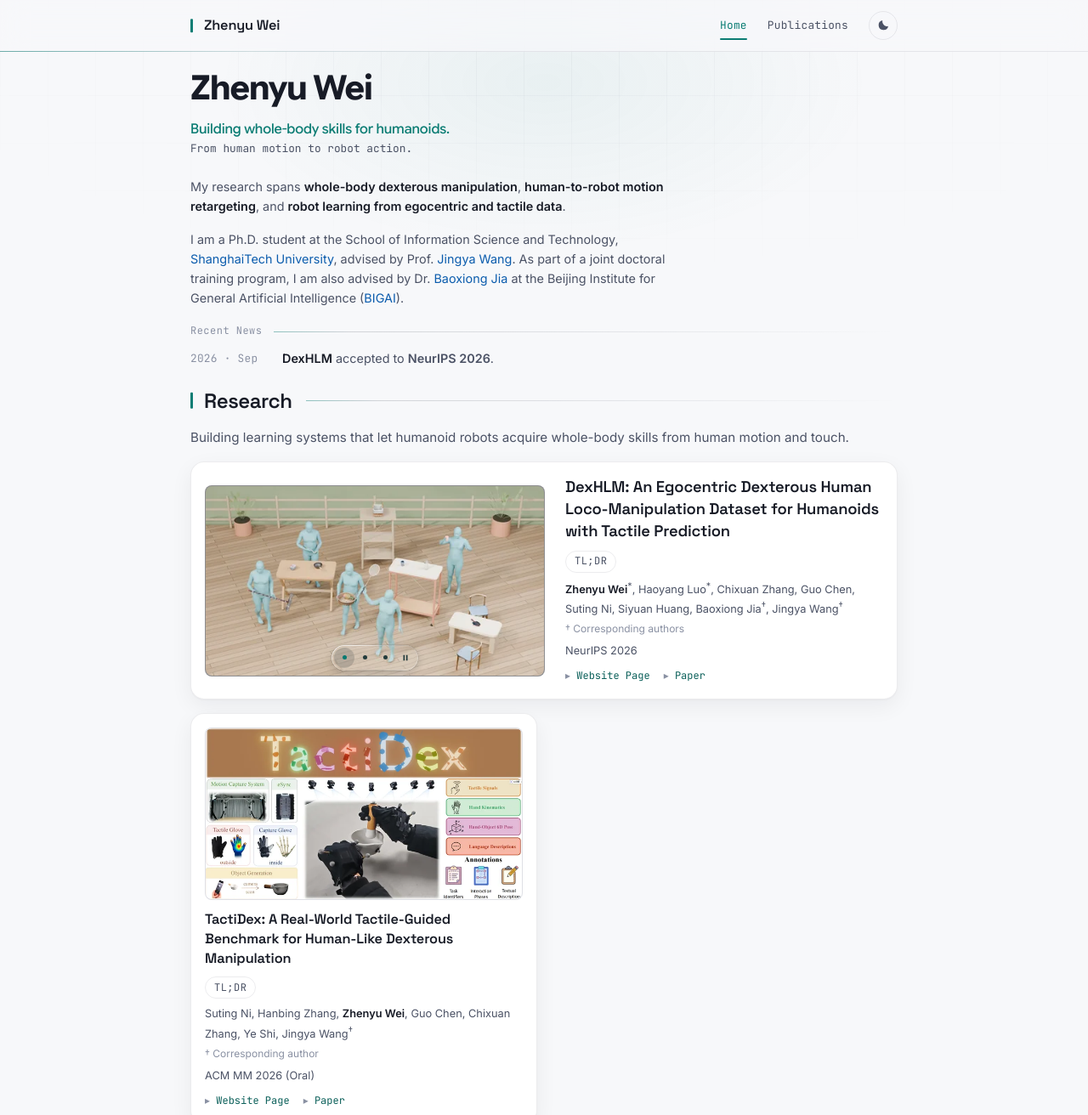
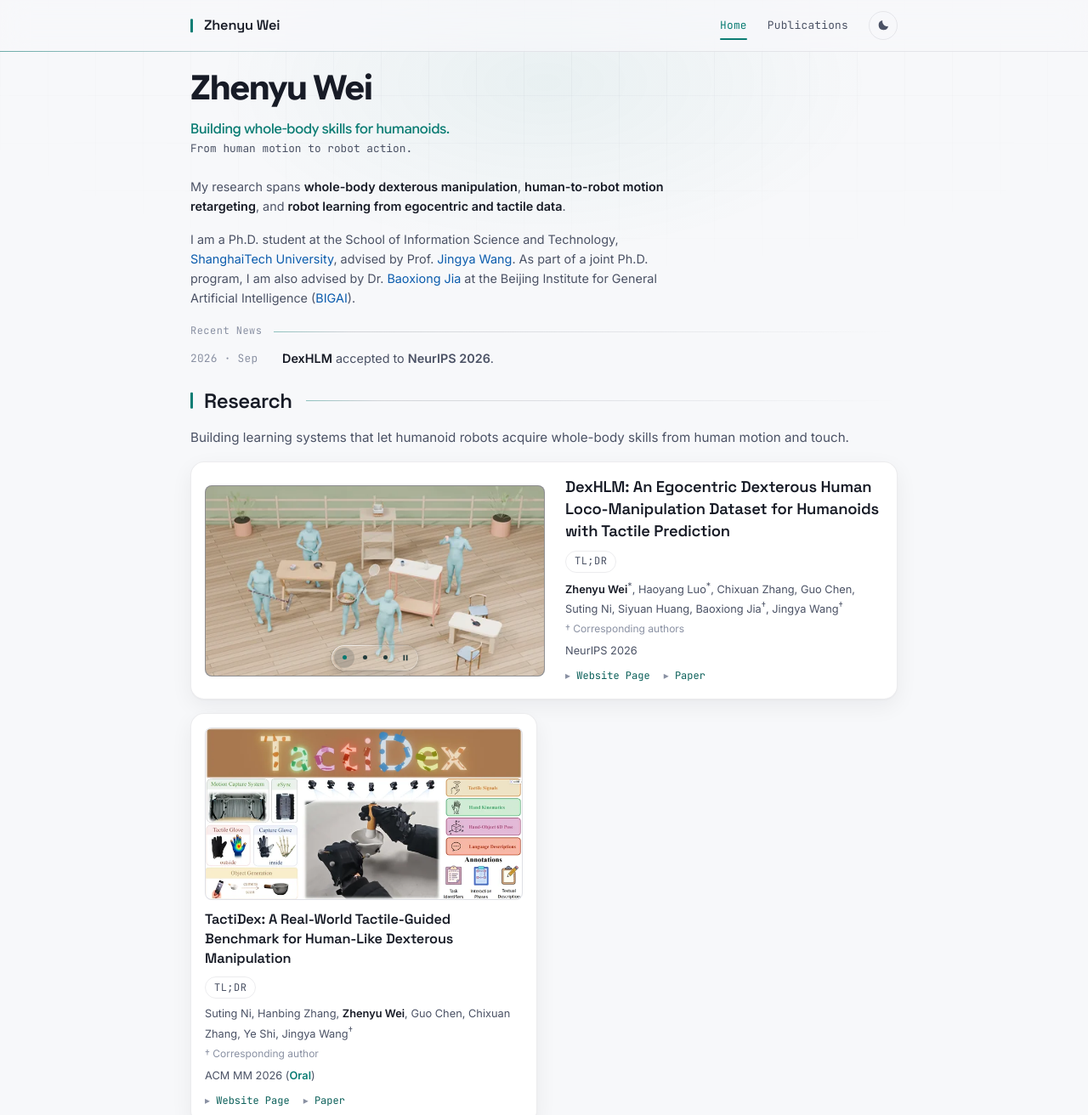
Before and after one commit to zhenyuwei-me/zhenyuwei-me.github.io, a plain HTML site: page index.html in a window 1280 px wide. Shown: the top 1312 px of the page at 85% size. Drawn offline with Linux system fonts and the light colour scheme.

Commit message:
Highlight Oral presentations and simplify joint PhD wording

```diff
--- a/assets/content.css
+++ b/assets/content.css
@@ -47,6 +47,11 @@
 .hero h1,
 .tagline-primary {
   font-family: "Google Sans Flex", var(--font-display);
+}
+
+.pub-venue .pub-highlight {
+  color: var(--accent);
+  font-weight: 700;
 }
 
 .pub-media { --media-radius: 8px; }
--- a/index.html
+++ b/index.html
@@ -19,7 +19,7 @@
     <link as="font" crossorigin="" href="assets/fonts/space-grotesk.woff2" rel="preload" type="font/woff2"/>
     <link as="font" crossorigin="" href="assets/fonts/google-sans-flex.woff2" rel="preload" type="font/woff2"/>
     <link href="assets/style.css" rel="stylesheet"/>
-    <link href="assets/content.css?v=6ac87c21b935" rel="stylesheet"/>
+    <link href="assets/content.css?v=ccc27f93c607" rel="stylesheet"/>
   </head>
   <body>
     <nav aria-label="Main navigation" class="nav">
@@ -55,7 +55,7 @@
               I am a Ph.D. student at the School of Information Science and Technology,
               <a class="aff" href="https://www.shanghaitech.edu.cn/en/" rel="noopener" target="_blank">ShanghaiTech University</a>,
               advised by Prof. <a class="aff" href="https://faculty.sist.shanghaitech.edu.cn/faculty/wangjingya/" rel="noopener" target="_blank">Jingya Wang</a>.
-              As part of a joint doctoral training program, I am also advised by
+              As part of a joint Ph.D. program, I am also advised by
               Dr. <a class="aff" href="https://buzz-beater.github.io/" rel="noopener" target="_blank">Baoxiong Jia</a>
               at the Beijing Institute for General Artificial Intelligence
               (<a class="aff" href="https://eng.bigai.ai/" rel="noopener" target="_blank">BIGAI</a>).
@@ -153,7 +153,7 @@
                 </div>
                 <p class="pub-authors">Suting Ni, Hanbing Zhang, <strong>Zhenyu Wei</strong>, Guo Chen, Chixuan Zhang, Ye Shi, Jingya Wang<sup>†</sup></p>
               <p class="pub-note">† Corresponding author</p>
-                <p class="pub-venue">ACM MM 2026 (Oral)</p>
+                <p class="pub-venue">ACM MM 2026 (<strong class="pub-highlight">Oral</strong>)</p>
                 <p class="pub-links">
                   <a href="https://tactidex.github.io/" rel="noopener" target="_blank">Website Page</a>
                   <a href="https://arxiv.org/abs/2607.09190" rel="noopener" target="_blank">Paper</a>
```
Also changed, not shown: publications.html (+2 -2 lines).
